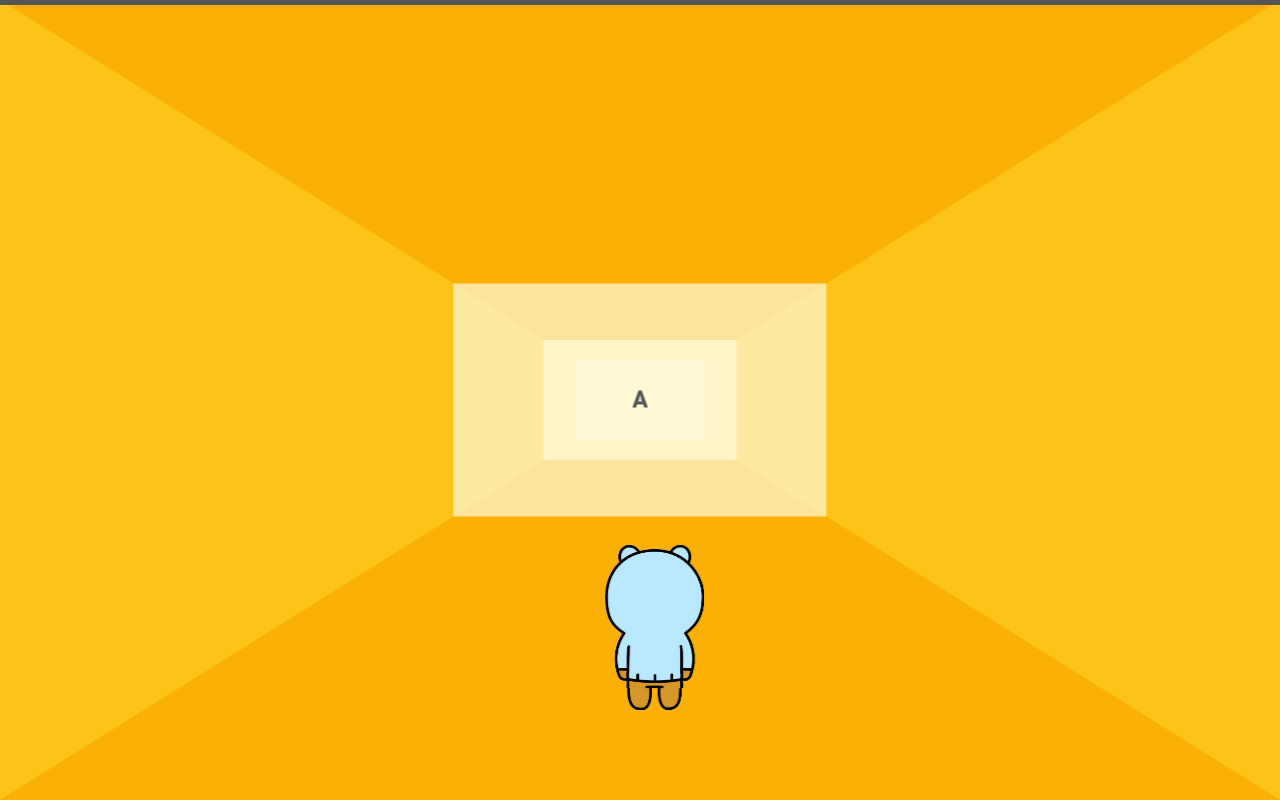
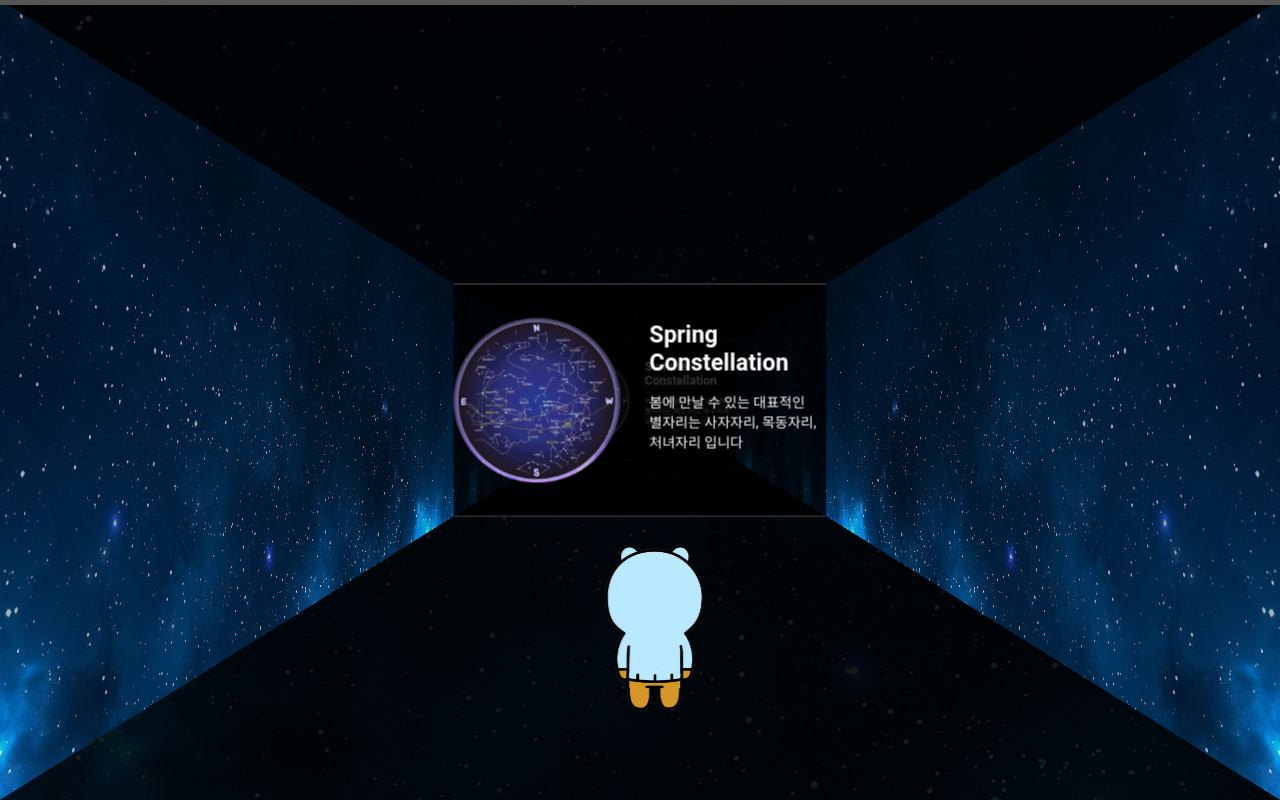
Before and after one commit to jade-veloper/ryan_observatory, a website: page index.html in a window 1280 px wide. Shown: the top 800 px of the page. Drawn offline with Linux system fonts and the light colour scheme.

Commit message:
draft completed

```diff
--- a/css/style.css
+++ b/css/style.css
@@ -15,9 +15,20 @@ body {
     'Malgun Gothic', sans-serif;
   -webkit-overflow-scrolling: touch;
   color: #555;
-  /* background: #fff000; */
-  background: #fab005;
+  /* background: #04022e; */
+  background: url('../image/background.jpg');
   transition: background 0.5s;
+}
+
+body::before {
+  content: '';
+  position: absolute;
+  top: 0;
+  left: 0;
+  right: 0;
+  bottom: 0;
+  background: rgba(0, 0, 0, 0.86);
+  position: fixed;
 }
 
 /* WORLD */
@@ -44,19 +55,19 @@ body {
   width: 100vw;
   height: 100vh;
   /* background: rgba(255, 255, 255, 0.8); */
-  background: rgba(255, 249, 219, 0.7);
+  background: rgba(0, 0, 0, 0.8);
 }
 
 .wall-left {
   width: 1000vw;
   /* background: #f8f8f8; */
-  background: #fcc419;
+  background-image: url('../image/background.jpg');
   transform: rotateY(90deg) translateZ(-500vw);
 }
 .wall-right {
   width: 1000vw;
   /* background: #f8f8f8; */
-  background: #fcc419;
+  background-image: url('../image/background.jpg');
   transform: rotateY(90deg) translateZ(-400vw);
 }
 
@@ -78,10 +89,71 @@ body {
   align-items: center;
   justify-content: center;
   height: 100vh;
+  border-top: 1px solid white;
+  border-bottom: 1px solid white;
+  /* background-image: url('https://t1.daumcdn.net/brunch/service/user/41jj/image/3J9wbNVg9LhMQQsoFxHXngT2EjY.jpg');
+  background-position: center center;
+  background-size: cover;
+  background-repeat: no-repeat; */
+}
+
+.wall-img-a {
+  width: 80vh;
+  height: 80vh;
+  background-image: url('../image/bb001.gif');
+  background-position: center center;
+  background-size: contain;
+  background-repeat: no-repeat;
+  margin-right: 50px;
+}
+.wall-img-b {
+  width: 80vh;
+  height: 80vh;
+  background-image: url('../image/bb002.gif');
+  background-position: center center;
+  background-size: contain;
+  background-repeat: no-repeat;
+  margin-right: 50px;
+}
+.wall-img-c {
+  width: 80vh;
+  height: 80vh;
+  background-image: url('../image/bb003.gif');
+  background-position: center center;
+  background-size: contain;
+  background-repeat: no-repeat;
+  margin-right: 50px;
+}
+.wall-img-d {
+  width: 80vh;
+  height: 80vh;
+  background-image: url('../image/bb004.gif');
+  background-position: center center;
+  background-size: contain;
+  background-repeat: no-repeat;
+  margin-right: 50px;
+}
+
+.wall-text {
+  width: 85vh;
+  height: 80vh;
+  color: white;
+  margin-left: 50px;
+}
+
+.text-block {
+  display: flex;
+  align-items: center;
 }
 
 .wall-title {
-  font-size: 5rem;
+  font-size: 5em;
+  margin-top: 50px;
+  margin-bottom: 50px;
+}
+
+.wall-story {
+  font-size: 3em;
 }
 
 .progress-bar-con {
--- a/index.html
+++ b/index.html
@@ -3,7 +3,7 @@
   <head>
     <meta charset="UTF-8" />
     <meta name="viewport" content="width=device-width, initial-scale=1.0" />
-    <title>Interactive Web Portfolio</title>
+    <title>별자리를 찾는 라이언..</title>
     <link rel="stylesheet" href="css/reset.css" />
     <link rel="stylesheet" href="css/style.css" />
   </head>
@@ -17,22 +17,50 @@
         <section class="wall wall-right"></section>
         <section class="wall wall-front wall-front-a">
           <div class="wall-content">
-            <h2 class="wall-title">A</h2>
+            <div class="wall-img-a"></div>
+            <div class="wall-text">
+              <h4 class="wall-title">Spring Constellation</h4>
+              <p class="wall-story">
+                봄에 만날 수 있는 대표적인<br />
+                별자리는 사자자리, 목동자리, 처녀자리 입니다
+              </p>
+            </div>
           </div>
         </section>
         <section class="wall wall-front wall-front-b">
           <div class="wall-content">
-            <h2 class="wall-title">B</h2>
+            <div class="wall-img-b"></div>
+            <div class="wall-text">
+              <h4 class="wall-title">Summer Constellation</h4>
+              <p class="wall-story">
+                여름에 만날 수 있는 대표적인<br />
+                별자리는 백조자리, 독수리자리, 거문고자리 입니다
+              </p>
+            </div>
           </div>
         </section>
         <section class="wall wall-front wall-front-c">
           <div class="wall-content">
-            <h2 class="wall-title">C</h2>
+            <div class="wall-img-c"></div>
+            <div class="wall-text">
+              <h4 class="wall-title">Autumn Constellation</h4>
+              <p class="wall-story">
+                가을에 만날 수 있는 대표적인<br />
+                별자리는 염소자리, 물병자리, 물고기자리 입니다
+              </p>
+            </div>
           </div>
         </section>
         <section class="wall wall-front wall-front-d">
           <div class="wall-content">
-            <h2 class="wall-title">D</h2>
+            <div class="wall-img-d"></div>
+            <div class="wall-text">
+              <h4 class="wall-title">Winter Constellation</h4>
+              <p class="wall-story">
+                겨울에 만날 수 있는 대표적인<br />
+                별자리는 황소자리, 쌍둥이자리, 오리온자리 입니다
+              </p>
+            </div>
           </div>
         </section>
       </div>
--- a/package.json
+++ b/package.json
@@ -6,5 +6,5 @@
     "deploy": "gh-pages -d build",
     "predeploy": "yarn run build"
   },
-  "homapage": "https://jade-veloper.github.io/ryan_observatory"
+  "homepage": "https://jade-veloper.github.io/ryan_observatory"
 }
```
Also changed, not shown: image/background.jpg (added), image/bb001.gif (added), image/bb002.gif (added), image/bb003.gif (added), image/bb004.gif (added).
